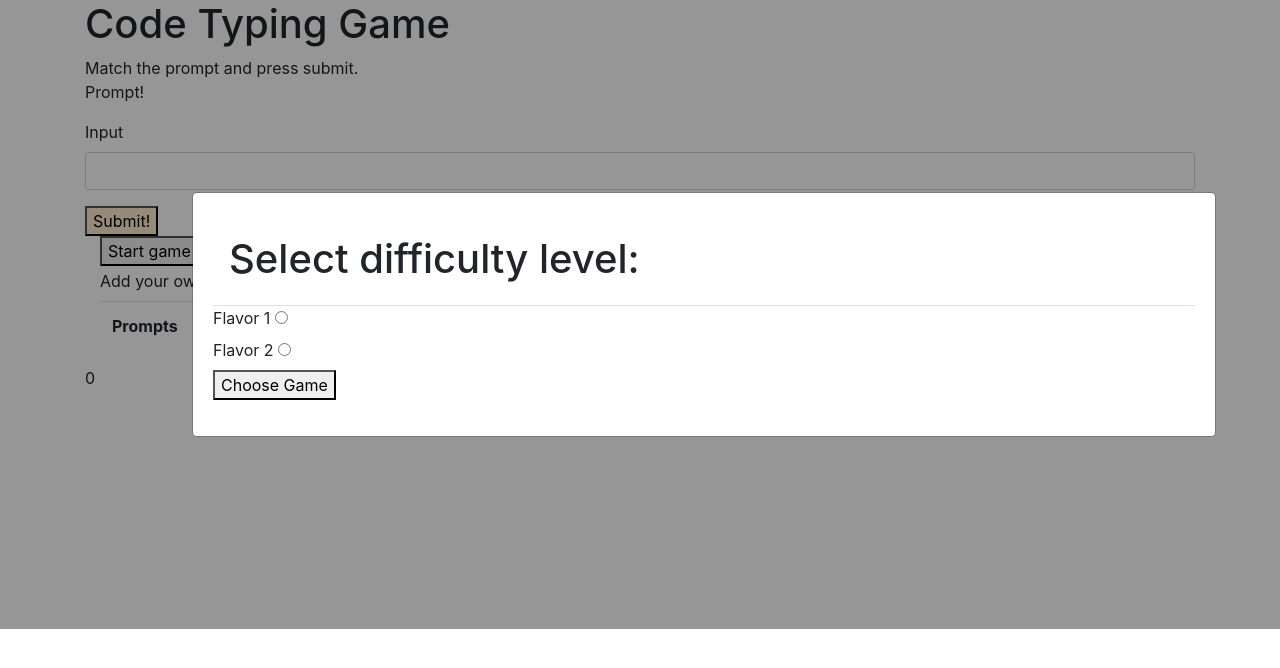
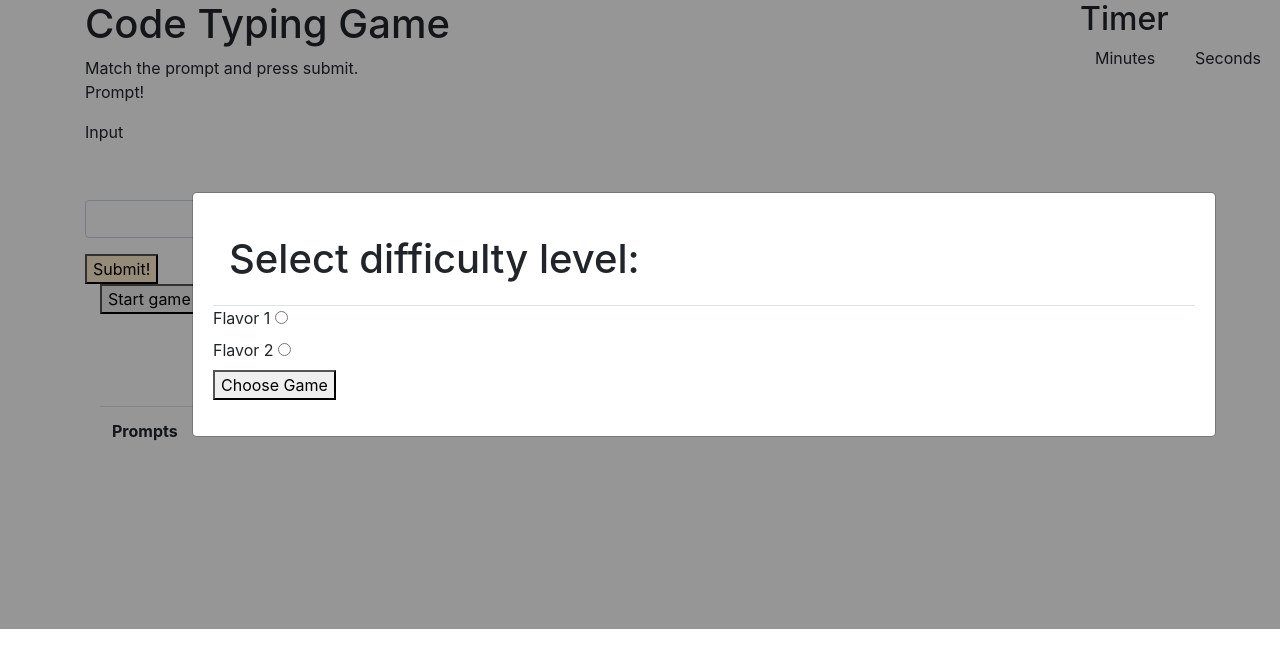
Before and after one commit to CodingMoore/code_typing_game, a website built with webpack: page src/index.html in a window 1280 px wide. Built offline with nearby package versions, Linux system fonts and the light colour scheme.

Commit message:
turns update on the DOM when  addprompt is called, add timer css and html

```diff
--- a/src/css/styles.css
+++ b/src/css/styles.css
@@ -32,6 +32,12 @@ background-color: blanchedalmond;
   color: forestgreen;
 }
 
+#promptTable {
+  width: 300px;
+  height: auto;
+  float: right;
+}
+
 #promptOut {
   font-size: 2rem;
 }
@@ -59,3 +65,9 @@ background-color: blanchedalmond;
   from {top: -300px; opacity: 0}
   to {top: 0; opacity: 1}
 }
+
+#timeBox {
+  width: 200px;
+  height: 200px;
+  float: right;
+}
--- a/src/index.html
+++ b/src/index.html
@@ -4,6 +4,21 @@
   <title>Code Typing Game</title>
 </head>
 <body>
+  <div id='timeBox'>
+    <h2>Timer</h2>
+    <div class='container'>
+      <div class='row'>
+        <div class='col-6'>
+          <span>Minutes</span>
+          <div class='minutes'></div>
+        </div>
+        <div class='col-6'>
+          <span>Seconds</span>
+          <div class='seconds'></div>
+        </div>
+      </div>
+    </div>
+  </div>
   <div class="container">
     <h1 id="header">Code Typing Game</h1>
     <div id="instruct">
@@ -78,6 +93,6 @@
       <input type="button" value="Refresh Page" onClick="location.href=location.href"></input>
     </div>
   </div>
-  <div class='test'>0</div>
+
 </body>
 </html>
--- a/src/main.js
+++ b/src/main.js
@@ -62,18 +62,26 @@ $(document).ready(function() {
     $("#promptForm").submit(function(e) {
       e.preventDefault();
       game.addPrompt($("#userPrompt").val(), difficulty);
+      $('#progress').text(game.prompt[difficulty][game.turnsTaken - 1]);
       $("#userPrompt").val("");
     });
     function Timer() {
       let timer = setInterval(function() {
+        let minutes = 0;
         game.time ++;
-        $('.test').html('<h3>' + `${game.time}` + '<h3>');
-        if (game.time === 10) {
-          clearInterval(timer);
+        $('.seconds').html(`<p>${game.time}</p>`);
+        if (game.time === 60) {
+          minutes ++;
+          $('.minutes').html(`<p>${minutes}</p>`);
+        } else {
+          if (game.time === 60) {
+            clearInterval(timer);
+          }
         }
         console.log('run');
       }, 1000);
     }
+
     $("#gamestart").click(function() {
         Timer();
     });
```
